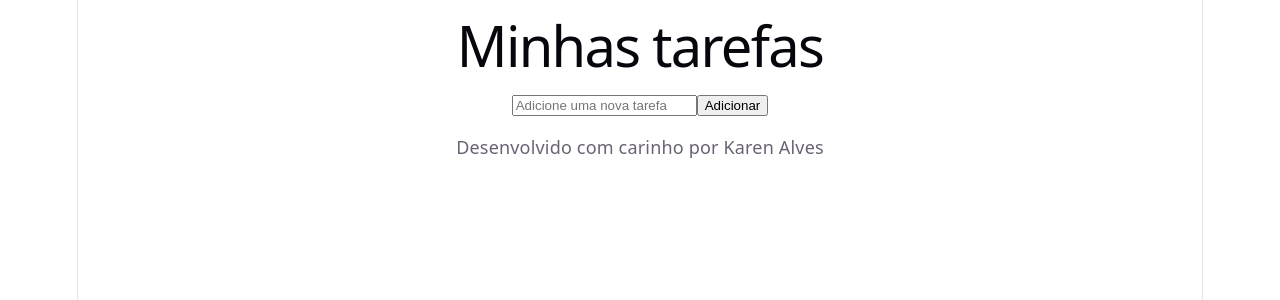
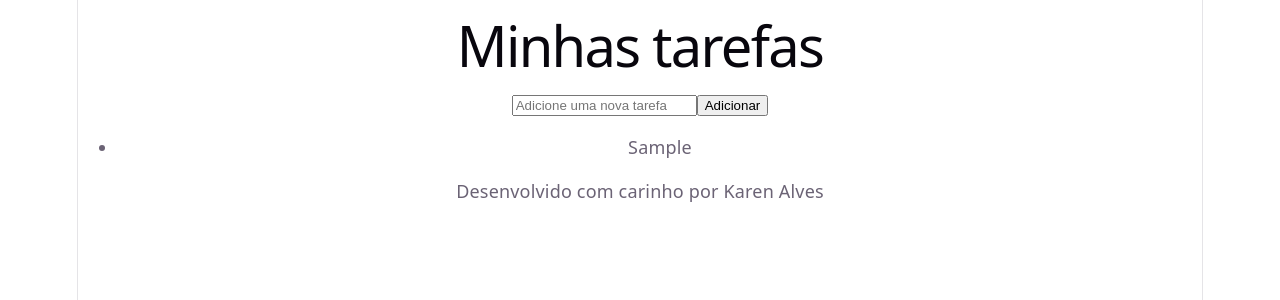
Before and after one commit to karenaraujodev/react-todo-list, a React (Vite) app in the folder TodoList/: page / in a window 1280 px wide. Both pictures are taken after typing "Sample" into the empty fields and a click on the button "Adicionar". Shown: the top 300 px of the page. Built offline with nearby package versions, Linux system fonts and the light colour scheme.

Commit message:
feat: add and display tasks

```diff
--- a/TodoList/src/App.jsx
+++ b/TodoList/src/App.jsx
@@ -16,7 +16,7 @@ function App() {
       <Header />
       <main>
         <TaskForm adicionarTarefa={adicionarTarefa} />
-        <TaskList />
+        <TaskList tarefas={tarefas} />
       </main>
       <Footer />
     </>
--- a/TodoList/src/TaskList.jsx
+++ b/TodoList/src/TaskList.jsx
@@ -1,7 +1,11 @@
-function TaskList() {
-    return (
-        <ul id='list'>
-        </ul>
-    )
+
+function TaskList({ tarefas }) {
+  return (
+    <ul id="list">
+      {tarefas.map((tarefa, index) => (
+        <li key={index}>{tarefa}</li>
+      ))}
+    </ul>
+  )
 }
 export default TaskList
```
